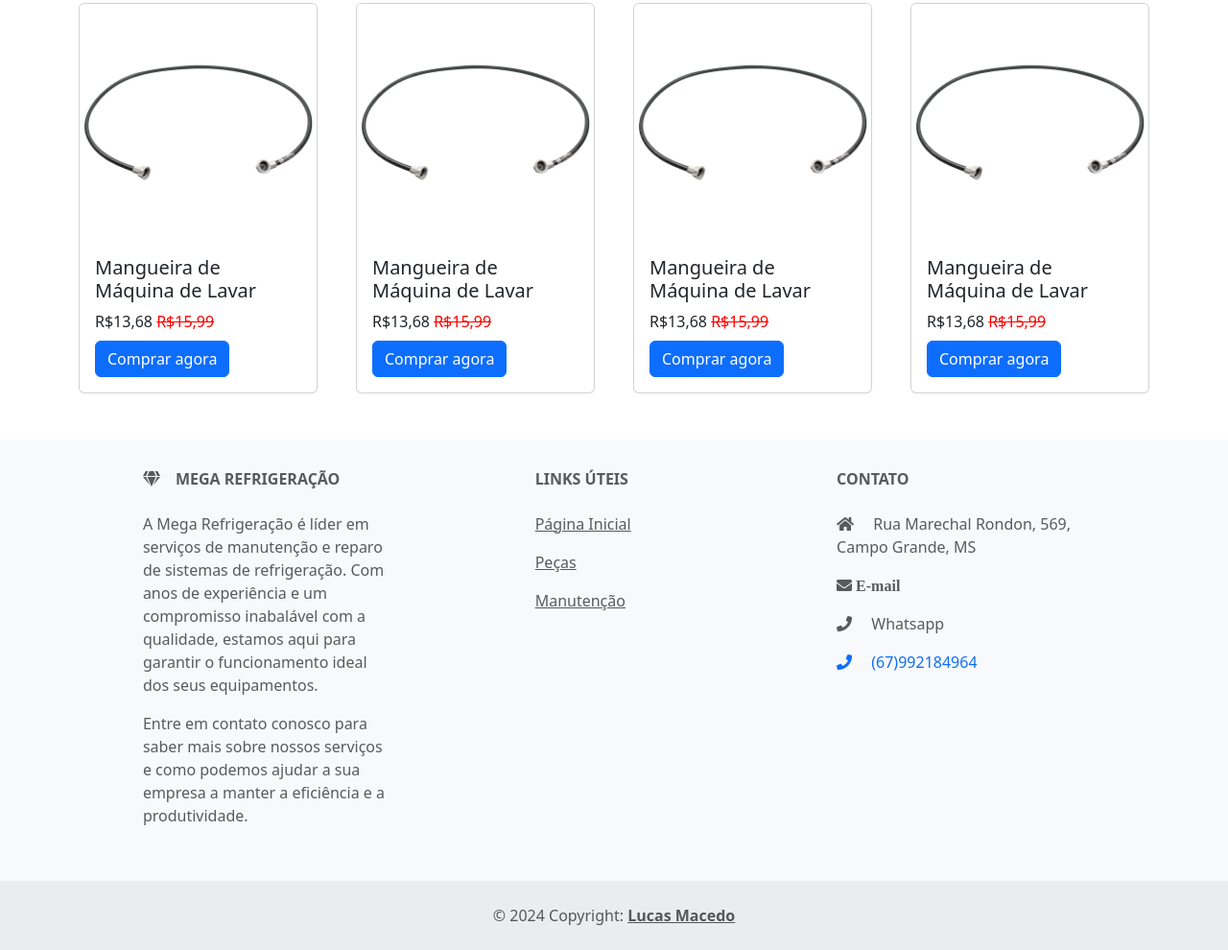
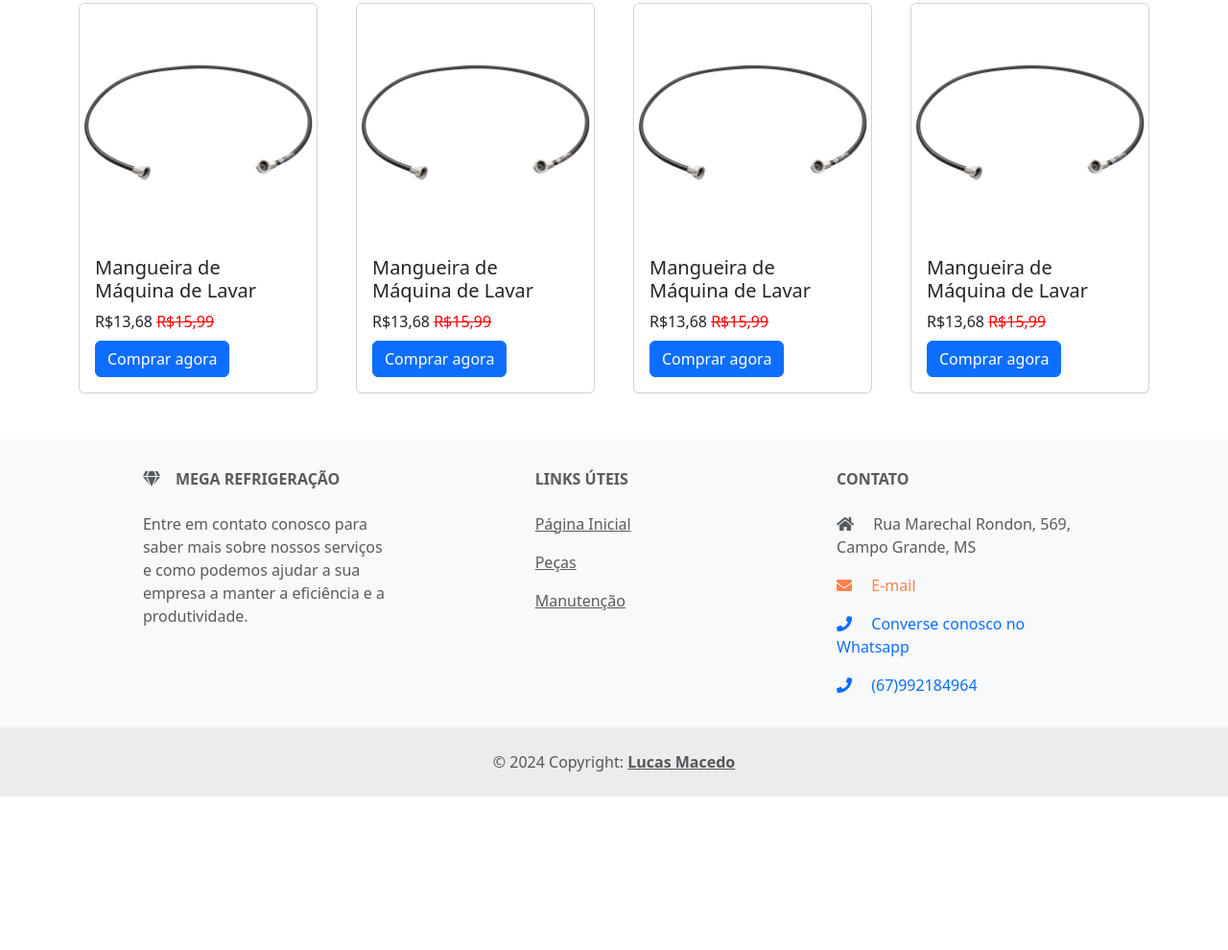
Before and after one commit to lucaserm/mega-refrigeracao-landing-page, a plain HTML site: page index.html in a window 1280 px wide. Shown: the part 442-1432 px from the top of the page at 96% size. After the commit the page ends 1272 px from the top, so only its background shows below. Drawn offline with nearby package versions, Linux system fonts and the light colour scheme.

Commit message:
"Updated HTML files: corrected internal links and modified text formatting"
This commit message describes the changes made to the 'index.html' and 'pecas.html' files. The internal link in 'pecas.html' has

```diff
--- a/index.html
+++ b/index.html
@@ -1,4 +1,4 @@
-<!doctype html>
+        <!doctype html>
 <html lang="en">
 
     <head>
@@ -137,14 +137,6 @@
                                 <i class="fas fa-gem me-3"></i>Mega Refrigeração
                             </h6>
                             <p>
-                                A Mega Refrigeração é líder em serviços de
-                                manutenção e reparo de sistemas de refrigeração.
-                                Com anos de experiência e um compromisso
-                                inabalável com a qualidade, estamos aqui para
-                                garantir o funcionamento ideal dos seus
-                                equipamentos.
-                            </p>
-                            <p>
                                 Entre em contato conosco para saber mais sobre
                                 nossos serviços e como podemos ajudar a sua
                                 empresa a manter a eficiência e a produtividade.
@@ -179,16 +171,17 @@
                                 Rondon, 569, Campo Grande, MS</p>
                             <p>
                                 <a href="mailto:mega@megarefrigeracao.com.br"
-                                    style="color:inherit;">
-                                    <i class="fas fa-envelope me-3"> E-mail</i>
+                                    style="text-decoration: none; color: coral;">
+                                    <i class="fas fa-envelope me-3"> </i>
+                                    E-mail
                                 </a>
                             </p>
                             <p>
                                 <a href="https://wa.me/+5567992101727"
-                                    style="text-decoration: none; color:inherit;">
+                                    style="text-decoration: none;">
                                     <i class="fas fa-phone me-3"
                                         aria-hidden="true"></i>
-                                    Whatsapp
+                                    Converse conosco no Whatsapp
                                 </a>
                             </p>
                             <p>
```
Also changed, not shown: pecas.html (+1 -1 lines).
